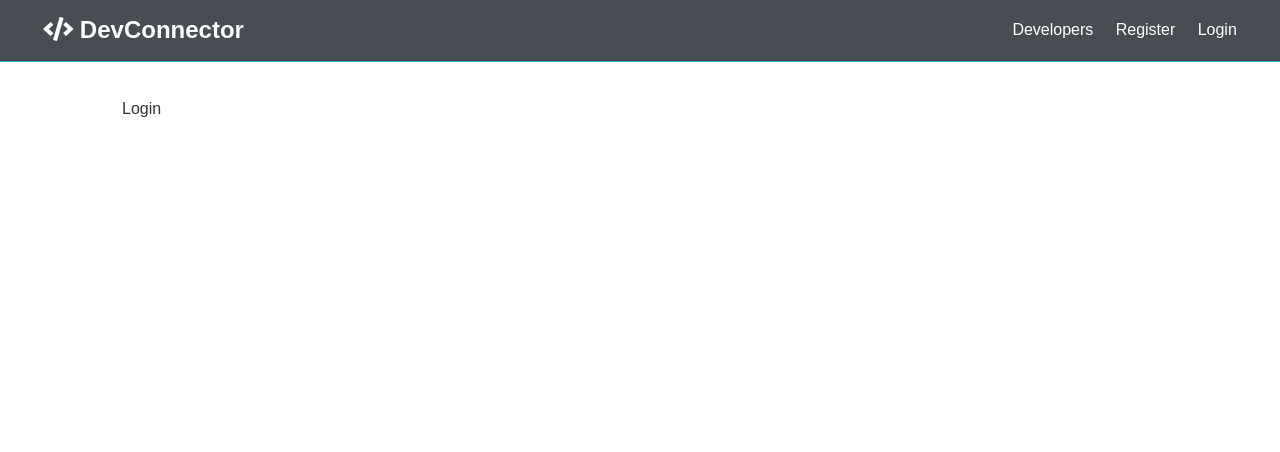
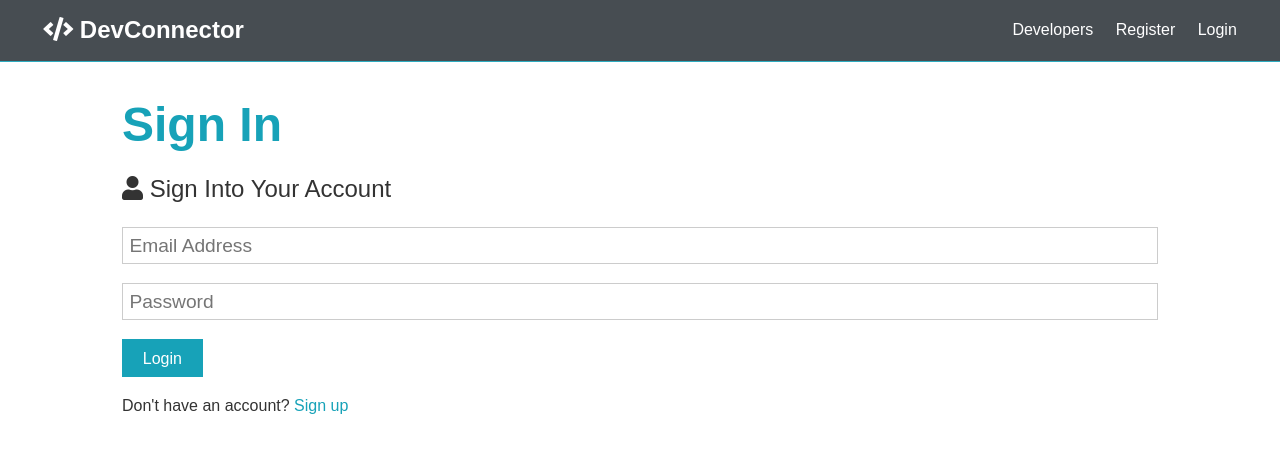
Before and after one commit to filipeqs/DevConnector, a React (Create React App) app in the folder client/: page /login in a window 1280 px wide. Shown: the top 452 px of the page. Built offline with nearby package versions, Linux system fonts and the light colour scheme.

Commit message:
login form

```diff
--- a/client/src/components/auth/Login.js
+++ b/client/src/components/auth/Login.js
@@ -1,7 +1,57 @@
-import React from 'react';
+import React, { Fragment, useState } from 'react';
+import { Link } from 'react-router-dom';
 
 const Login = () => {
-    return <div>Login</div>;
+    const [formData, setFormData] = useState({
+        email: '',
+        password: '',
+    });
+
+    const { email, password } = formData;
+
+    const onChange = (e) => setFormData({ ...formData, [e.target.name]: e.target.value });
+
+    const onSubmit = async (e) => {
+        e.preventDefault();
+
+        console.log('SUCCESS');
+    };
+
+    return (
+        <Fragment>
+            <h1 className="large text-primary">Sign In</h1>
+            <p className="lead">
+                <i className="fas fa-user"></i> Sign Into Your Account
+            </p>
+            <form onSubmit={onSubmit} className="form">
+                <div className="form-group">
+                    <input
+                        type="email"
+                        placeholder="Email Address"
+                        name="email"
+                        value={email}
+                        onChange={onChange}
+                        required
+                    />
+                </div>
+                <div className="form-group">
+                    <input
+                        type="password"
+                        placeholder="Password"
+                        minLength="6"
+                        name="password"
+                        value={password}
+                        onChange={onChange}
+                        required
+                    />
+                </div>
+                <input type="submit" value="Login" className="btn btn-primary" />
+            </form>
+            <p className="my-1">
+                Don't have an account? <Link to="/register">Sign up</Link>
+            </p>
+        </Fragment>
+    );
 };
 
 export default Login;
--- a/client/src/components/auth/Register.js
+++ b/client/src/components/auth/Register.js
@@ -1,5 +1,5 @@
 import React, { Fragment, useState } from 'react';
-import axios from 'axios';
+import { Link } from 'react-router-dom';
 
 const Register = () => {
     const [formData, setFormData] = useState({
@@ -19,18 +19,7 @@
         if (password !== password2) {
             console.log('Passwords do not match');
         } else {
-            const newUser = {
-                name,
-                email,
-                password,
-            };
-
-            try {
-                const res = await axios.post('api/users', newUser);
-                console.log(res.data);
-            } catch (err) {
-                console.error(err.response.data);
-            }
+            console.log('SUCCESS');
         }
     };
 
@@ -38,7 +27,7 @@
         <Fragment>
             <h1 className="large text-primary">Sign Up</h1>
             <p className="lead">
-                <i className="fas fa-user"></i>Create Your Account
+                <i className="fas fa-user"></i> Create Your Account
             </p>
             <form onSubmit={onSubmit} className="form">
                 <div className="form-group">
@@ -90,7 +79,7 @@
                 <input type="submit" value="Register" className="btn btn-primary" />
             </form>
             <p className="my-1">
-                Already have an account? <a href="login.html">Sign In</a>
+                Already have an account? <Link to="/login">Sign In</Link>
             </p>
         </Fragment>
     );
```
